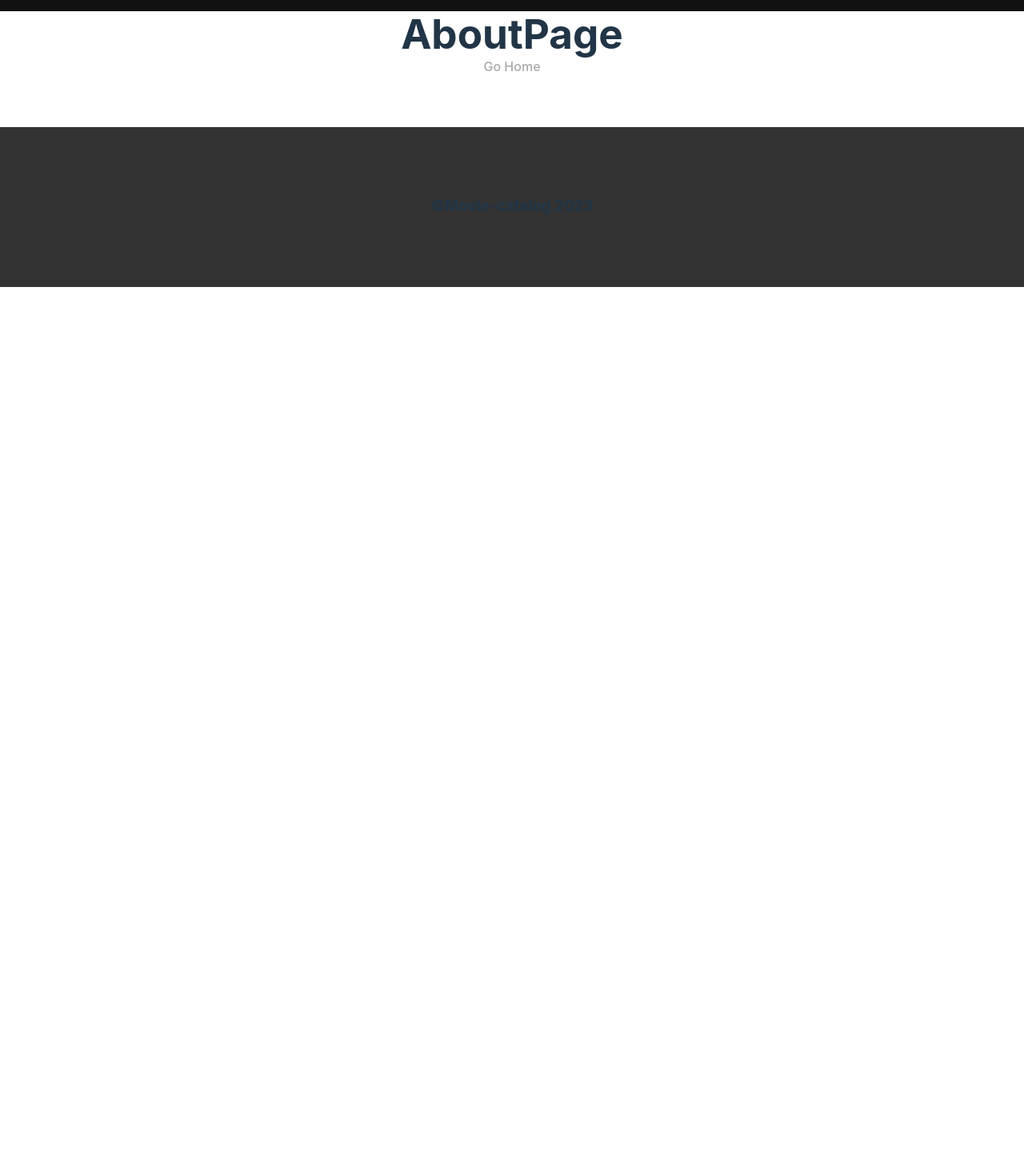
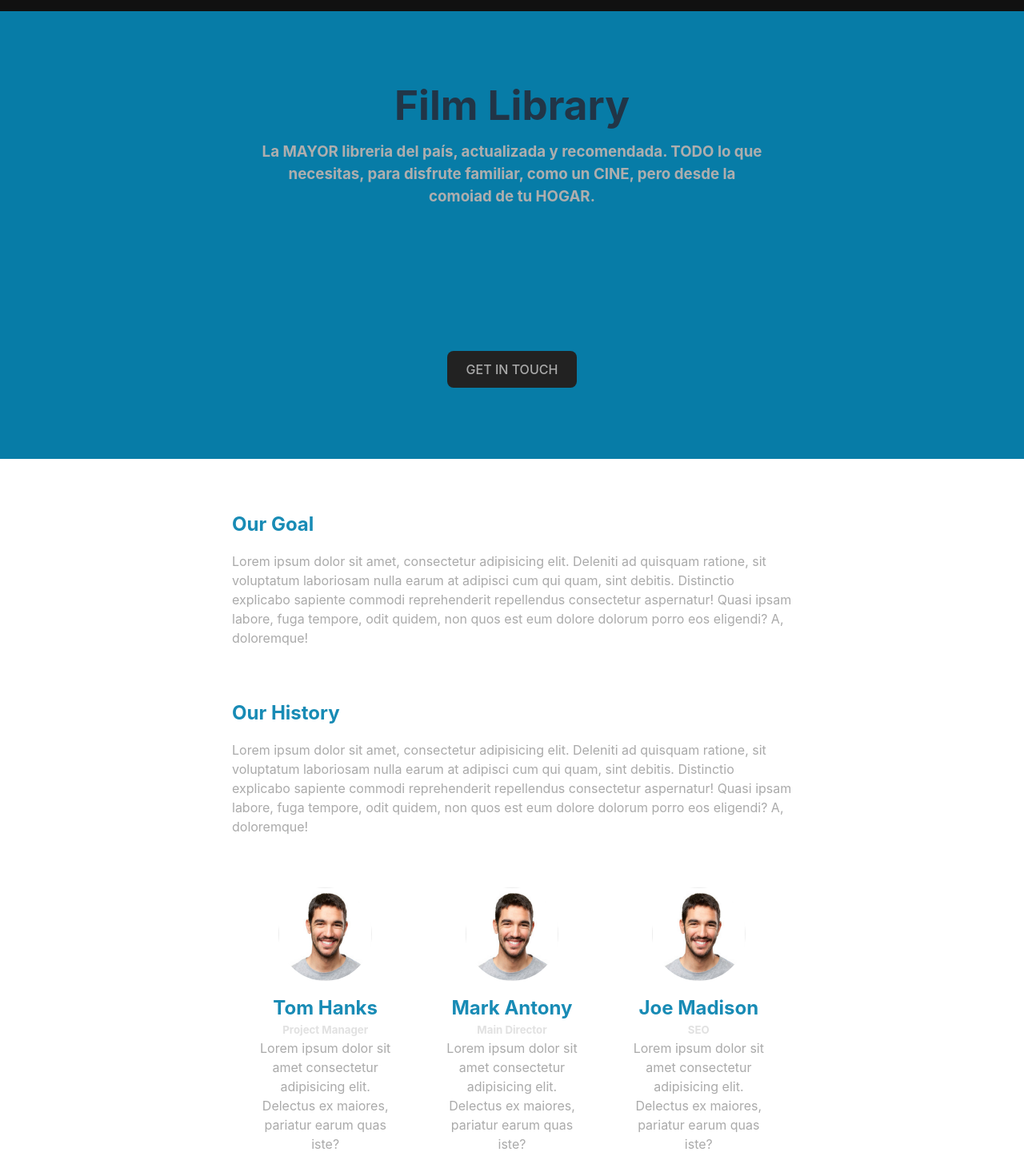
Before and after one commit to samuelperezcode/react-movies-catalog, a React (Vite) app: page /about in a window 1280 px wide. Shown: the part 59-1510 px from the top of the page at 80% size. Before the commit the page ends 800 px from the top, so only its background shows below. Built offline with nearby package versions, Linux system fonts and the light colour scheme.

Commit message:
About Page done

```diff
--- /dev/null
+++ b/src/components/Article.jsx
@@ -0,0 +1,16 @@
+import { Children } from 'react'
+import './Artilcle.css'
+export function ArticleContent ({ title, content }) {
+  return null
+}
+export function Article ({ children }) {
+  const articleContent = Children.map(children, ({ props }) => {
+    return props
+  })
+  return (
+    <article className='article'>
+      <h2 className='article-title'>{articleContent[0].title}</h2>
+      <p className='article-content'>{articleContent[0].content}</p>
+    </article>
+  )
+}
--- /dev/null
+++ b/src/components/Artilcle.css
@@ -0,0 +1,11 @@
+.article{
+  margin: 64px auto;
+  text-align: start;
+}
+.article .article-title + .article-content{
+  margin-top: 16px;
+  color: #aaa;
+}
+.article-title{
+  color: #188bb5;
+}
--- a/src/components/Header.css
+++ b/src/components/Header.css
@@ -8,7 +8,7 @@
 }
 
 .header .header-title{
-  color: #646cff;
+  color: #188bb5;
 }
 .header .header-title:hover{
   color: #747bff;
--- a/src/components/Hero.css
+++ b/src/components/Hero.css
@@ -5,14 +5,15 @@
   flex-direction: column;
   justify-content: space-around;
   align-items: center;
-  background-color: #181aab;
+  background-color: #077ca7;
 }
 
 .hero-content{
   width: 50%;
 }
-.hero-content h1+p{
+.hero-content h1+h3{
   margin-top: 16px;
+  color: #aeaeae;
 }
 
 .hero-btn{
--- a/src/components/Hero.jsx
+++ b/src/components/Hero.jsx
@@ -5,7 +5,7 @@ function Hero ({ title, desc, btnText }) {
     <section className='hero-container'>
       <div className='hero-content'>
         <h1 className='hero-content--title'>{title}</h1>
-        <p className='hero-content--desc'>{desc}</p>
+        <h3 className='hero-content--desc'>{desc}</h3>
       </div>
       <Link className='hero-btn' to='/discover'>{btnText}</Link>
     </section>
--- a/src/components/ListMoviesHorizontal.css
+++ b/src/components/ListMoviesHorizontal.css
@@ -8,7 +8,7 @@
 
 .horizontal-list .horizontal-list--topic{
   margin: 16px 0;
-  color: #aaa;
+  color: #188bb5;
 }
 
 .horizontal-list .horizontal-list--slider{
--- /dev/null
+++ b/src/components/ListOfPeopleCards.css
@@ -0,0 +1,36 @@
+.employees-container{
+  display: flex;
+  justify-content: center;
+  align-items: center;
+}
+.person-card{
+  display: flex;
+  flex-direction: column;
+  justify-content: space-evenly;
+}
+
+.person-card--photo{
+  margin: 0 auto;
+  width: 50%;
+  border-radius: 999px;
+}
+.person-card--content{
+  width: 75%;
+  margin: 16px auto;
+}
+.person-card--content h2{
+  color: #188bb5;
+}
+.person-card--content h5{
+  color: #e1e1e1;
+}
+.person-card--content p{
+  color: #aaa;
+}
+
+@media(max-width:764px){
+  .employees-container{
+    flex-direction: column;
+    gap: 32px;
+  }
+}
--- /dev/null
+++ b/src/components/ListOfPeopleCards.jsx
@@ -0,0 +1,23 @@
+import './ListOfPeopleCards.css'
+import photo from '../assets/photo.png'
+
+export function PersonCard ({ name, photoPerfil, job, desc }) {
+  return (
+    <article className='person-card'>
+      <img className='person-card--photo' src={photo} alt={`Perfil photo of ${job} named ${name}`} />
+      <div className='person-card--content'>
+        <h2>{name}</h2>
+        <h5>{job}</h5>
+        <p>{desc}</p>
+      </div>
+    </article>
+  )
+}
+
+export function ListOfPeopleCards ({ titleCards, people }) {
+  return (
+    <section className='employees-container'>
+      {people.map(person => <PersonCard key={person.name} name={person.name} photoPerfil={person.photo} job={person.job} desc={person.desc} />)}
+    </section>
+  )
+}
--- a/src/hooks/useMovies.js
+++ b/src/hooks/useMovies.js
@@ -1,10 +1,12 @@
 import { useContext, useState } from 'react'
-import movies from '../mocks/movies.json'
 import { MoviesContext } from '../context/movies'
+import { getMovies } from '../services/getMovies'
 
 export function useMovies () {
   const [moviesData, setMoviesData] = useState({})
   const { query } = useContext(MoviesContext)
+
+  const moviesFromAPI = await getMovies(query)
 
   const listMovies = moviesData.movies
   const mappedMovies = listMovies?.map(movie => ({
@@ -17,13 +19,5 @@ export function useMovies () {
     year: movie.Year
   }))
 
-  const getMovies = () => {
-    if (query) {
-      setMoviesData(movies)
-    } else {
-      setMoviesData({ result: 'Empty' })
-    }
-  }
-
   return { movies: mappedMovies, getMovies }
 }
--- a/src/pages/AboutPage.jsx
+++ b/src/pages/AboutPage.jsx
@@ -1,12 +1,51 @@
-import Link from '../components/Link'
-
-console.log('ABout')
+/* import Link from '../components/Link' */
+import Hero from '../components/Hero'
+import { Article, ArticleContent } from '../components/Article'
+import { ListOfPeopleCards } from '../components/ListOfPeopleCards'
 
 function AboutPage () {
+  const articles = {
+    objective: {
+      title: 'Our Goal',
+      content: 'Lorem ipsum dolor sit amet, consectetur adipisicing elit. Deleniti ad quisquam ratione, sit voluptatum laboriosam nulla earum at adipisci cum qui quam, sint debitis. Distinctio explicabo sapiente commodi reprehenderit repellendus consectetur aspernatur! Quasi ipsam labore, fuga tempore, odit quidem, non quos est eum dolore dolorum porro eos eligendi? A, doloremque!'
+    },
+    history: {
+      title: 'Our History',
+      content: 'Lorem ipsum dolor sit amet, consectetur adipisicing elit. Deleniti ad quisquam ratione, sit voluptatum laboriosam nulla earum at adipisci cum qui quam, sint debitis. Distinctio explicabo sapiente commodi reprehenderit repellendus consectetur aspernatur! Quasi ipsam labore, fuga tempore, odit quidem, non quos est eum dolore dolorum porro eos eligendi? A, doloremque!'
+    }
+  }
+  const employees = [
+    {
+      name: 'Tom Hanks',
+      job: 'Project Manager',
+      desc: 'Lorem ipsum dolor sit amet consectetur adipisicing elit. Delectus ex maiores, pariatur earum quas iste?',
+      photo: '../assets/photo.png'
+    },
+    {
+      name: 'Mark Antony',
+      job: 'Main Director',
+      desc: 'Lorem ipsum dolor sit amet consectetur adipisicing elit. Delectus ex maiores, pariatur earum quas iste?',
+      photo: '../assets/photo.png'
+    },
+    {
+      name: 'Joe Madison',
+      job: 'SEO',
+      desc: 'Lorem ipsum dolor sit amet consectetur adipisicing elit. Delectus ex maiores, pariatur earum quas iste?',
+      photo: '../assets/photo.png'
+    }
+  ]
   return (
     <main>
-      <h1>AboutPage</h1>
-      <Link to='/'>Go Home</Link>
+      <Hero title='Film Library' desc='La MAYOR libreria del país, actualizada y recomendada. TODO lo que necesitas, para disfrute familiar, como un CINE, pero desde la comoiad de tu HOGAR. ' btnText='GET IN TOUCH' />
+      <section className='container'>
+        <Article>
+          <ArticleContent title={articles.objective.title} content={articles.objective.content} />
+        </Article>
+        <Article>
+          <ArticleContent title={articles.history.title} content={articles.history.content} />
+        </Article>
+        <ListOfPeopleCards people={employees} />
+      </section>
     </main>
   )
 }
--- a/src/pages/DiscoverPage.jsx
+++ b/src/pages/DiscoverPage.jsx
@@ -5,7 +5,7 @@ import { useMovies } from '../hooks/useMovies'
 
 function DiscoverPage () {
   const { movies, getMovies } = useMovies()
-  console.log(movies)
+
   return (
     <main>
       <h1 style={{ paddingTop: '2rem' }}>Discover Best Movies</h1>
--- /dev/null
+++ b/src/services/getMovies.js
@@ -0,0 +1,5 @@
+import movies from '../mocks/movies.json'
+
+export const getMovies = async (query) => {
+  return movies
+}
```
Also changed, not shown: src/assets/photo.png (added).
